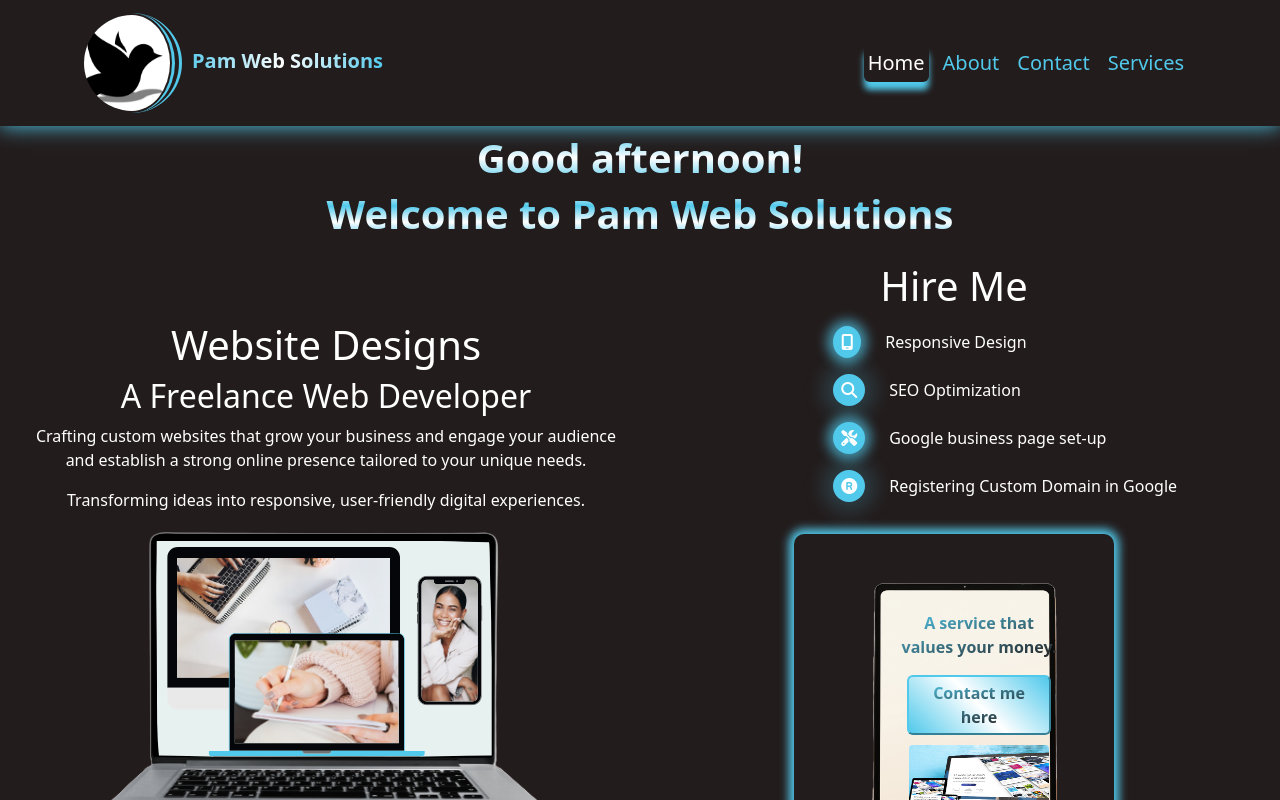
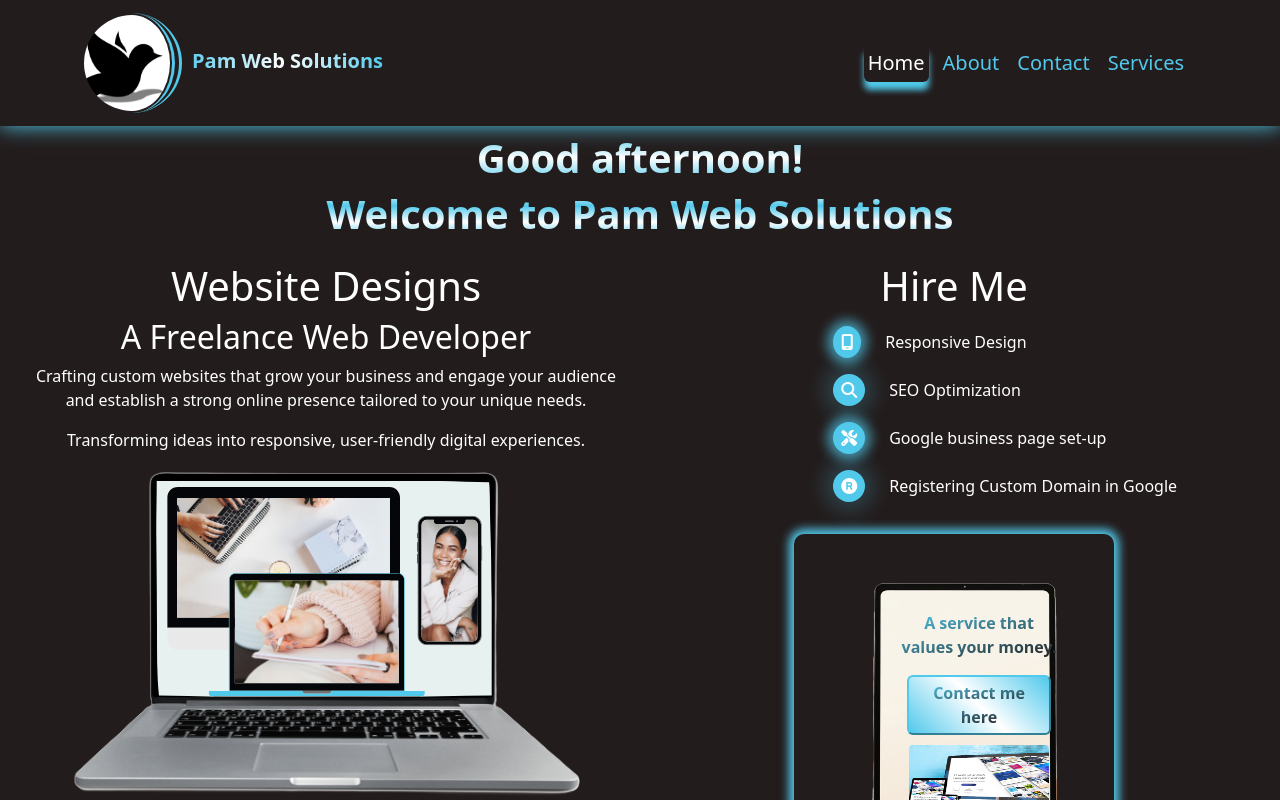
Before and after one commit to Markpm-code/pam-w-solutions, a React (Vite) app in the folder pam-websolutions/: page /#/ in a window 1280 px wide. Shown: the top 800 px of the page. Built offline with nearby package versions, Linux system fonts and the light colour scheme.

Commit message:
remove centering alignment

```diff
--- a/pam-websolutions/src/pages/Home.tsx
+++ b/pam-websolutions/src/pages/Home.tsx
@@ -69,7 +69,7 @@ const Home = () => {
           <h1 className={`welcome-content ${visibleContent ? 'visible' : ''}`}>Welcome to Pam Web Solutions</h1>
         </div>
         <div className=" mt-4">
-          <div className="row mx-auto justify-content-center align-items-center mb-4 pb-4">
+          <div className="row mx-auto justify-content-center mb-4 pb-4">
             <div className="col-xl-6">
               <h1>Website Designs</h1>
               <h2>A Freelance Web Developer</h2>
```
